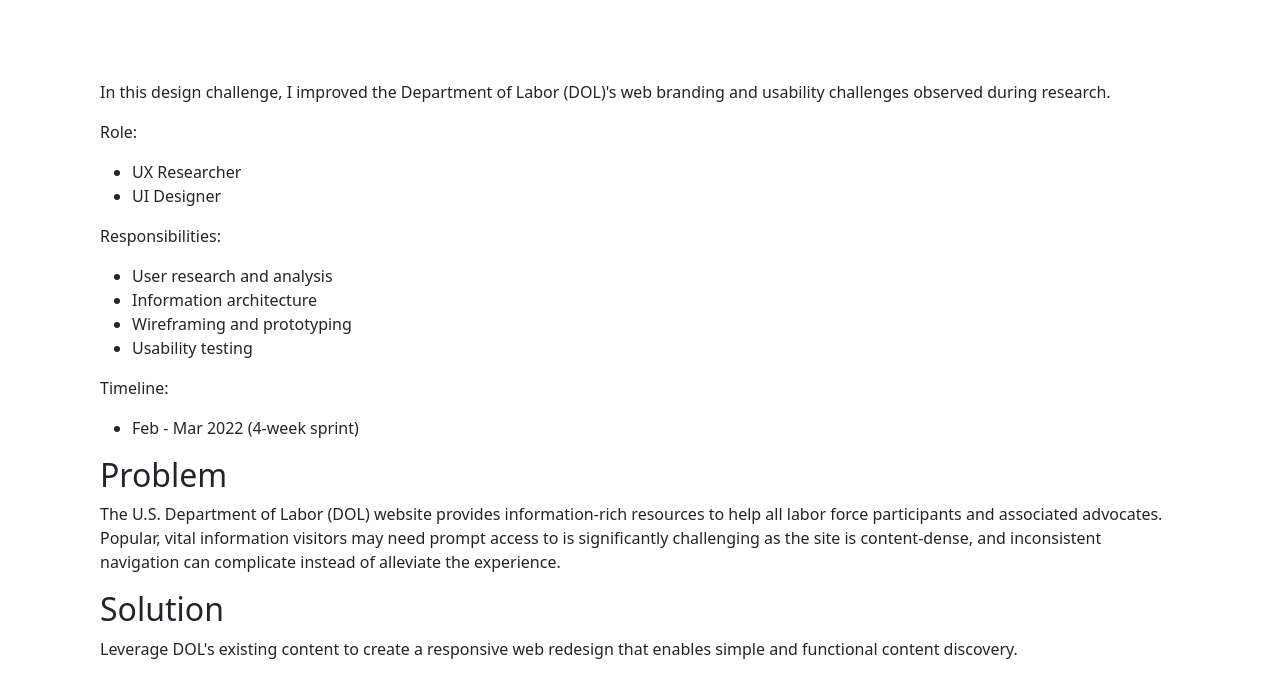
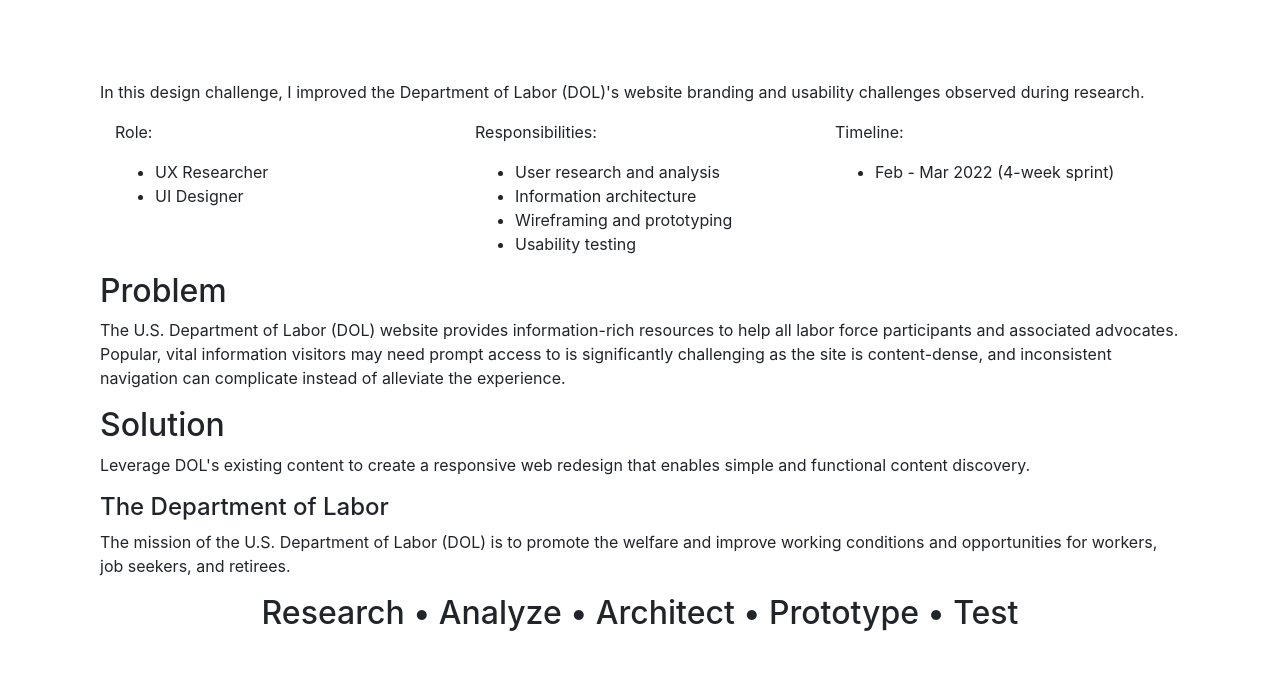
Before and after one commit to krisraybon/portfolio_cs_dol, a plain HTML site: page index.html in a window 1280 px wide. Drawn offline with nearby package versions, Linux system fonts and the light colour scheme.

Commit message:
entered 'overview' section content

```diff
--- a/css/styles.css
+++ b/css/styles.css
@@ -4,3 +4,8 @@ body {
     margin-left: 100px;
     margin-right: 100px;
 }
+/*Overview section*/
+/*Design process overview section
+.designprocess h2 {
+    align-content: center;
+}*/
--- a/index.html
+++ b/index.html
@@ -2,18 +2,24 @@
 <html>
     <head>
         <title>Portfolio - DOL case study</title>
-        <link href="https://cdn.jsdelivr.net/npm/bootstrap@5.2.0-beta1/dist/css/bootstrap.min.css" rel="stylesheet" integrity="sha384-0evHe/X+R7YkIZDRvuzKMRqM+OrBnVFBL6DOitfPri4tjfHxaWutUpFmBp4vmVor" crossorigin="anonymous">
+        <link rel="stylesheet" href="https://cdn.jsdelivr.net/npm/bootstrap@4.5.3/dist/css/bootstrap.min.css" integrity="sha384-TX8t27EcRE3e/ihU7zmQxVncDAy5uIKz4rEkgIXeMed4M0jlfIDPvg6uqKI2xXr2" crossorigin="anonymous">
         <link rel="stylesheet" href="css\styles.css">
     </head>
     <body>
+    <!--Overview section-->
         <section class="overview">
-            <div class="role">
-                <p>In this design challenge, I improved the Department of Labor (DOL)'s web branding and usability challenges observed during research.</p>
+            <div class="summary">
+                <p>In this design challenge, I improved the Department of Labor (DOL)'s website branding and usability challenges observed during research.</p>
+                <div class="container-fluid">
+                    <div class="row">
+                        <div class="col-4">
                             <p class="list-name">Role:</p>
                             <ul>
                                 <li>UX Researcher</li>
                                 <li>UI Designer</li>
                             </ul>
+                        </div>
+                        <div class="col-4">
                             <p class="list-name">Responsibilities:</p>
                             <ul>
                                 <li>User research and analysis</li>
@@ -21,10 +27,15 @@
                                 <li>Wireframing and prototyping</li>
                                 <li>Usability testing</li>
                             </ul>
+                        </div>
+                        <div class="col-4">
                             <p class="list-name">Timeline:</p>
                             <ul>
                                 <li>Feb - Mar 2022 (4-week sprint)</li>
                             </ul>
+                        </div>
+                    </div>
+                </div>
             </div>
             <div class="problem">
                 <h2>Problem</h2>
@@ -34,7 +45,29 @@
                 <h2>Solution</h2>
                 <p>Leverage DOL's existing content to create a responsive web redesign that enables simple and functional content discovery.</p>
             </div>
+            <div class="about">
+                <h4>The Department of Labor</h4>
+                <p>The mission of the U.S. Department of Labor (DOL) is to promote the welfare and improve working conditions and opportunities for workers, job seekers, and retirees.</p>
+            </div>
         </section>
-        <script src="https://cdn.jsdelivr.net/npm/bootstrap@5.2.0-beta1/dist/js/bootstrap.min.js" integrity="sha384-kjU+l4N0Yf4ZOJErLsIcvOU2qSb74wXpOhqTvwVx3OElZRweTnQ6d31fXEoRD1Jy" crossorigin="anonymous">
-        </script>
+    <!--Design process overview section-->
+        <section class="designprocess-overview">
+            <div class="designprocess">
+                <h2 class="text-center">Research • Analyze • Architect • Prototype • Test</h2>
+            </div>
+        </section>
+    <!--Research section-->
+        <section class="research">
+
+        </section>
+    <!--Analyze section-->
+    <!--Architect section-->
+    <!--Prototype section-->
+    <!--Test section-->
+    <!--Branding section-->
+    <!--Reflect section-->
+
+
+        <script src="https://code.jquery.com/jquery-3.5.1.slim.min.js" integrity="sha384-DfXdz2htPH0lsSSs5nCTpuj/zy4C+OGpamoFVy38MVBnE+IbbVYUew+OrCXaRkfj" crossorigin="anonymous"></script>
+        <script src="https://cdn.jsdelivr.net/npm/bootstrap@4.5.3/dist/js/bootstrap.min.js" integrity="sha384-w1Q4orYjBQndcko6MimVbzY0tgp4pWB4lZ7lr30WKz0vr/aWKhXdBNmNb5D92v7s" crossorigin="anonymous"></script>
     </body>
```
Lines whose indentation alone changed are shown as unchanged.
